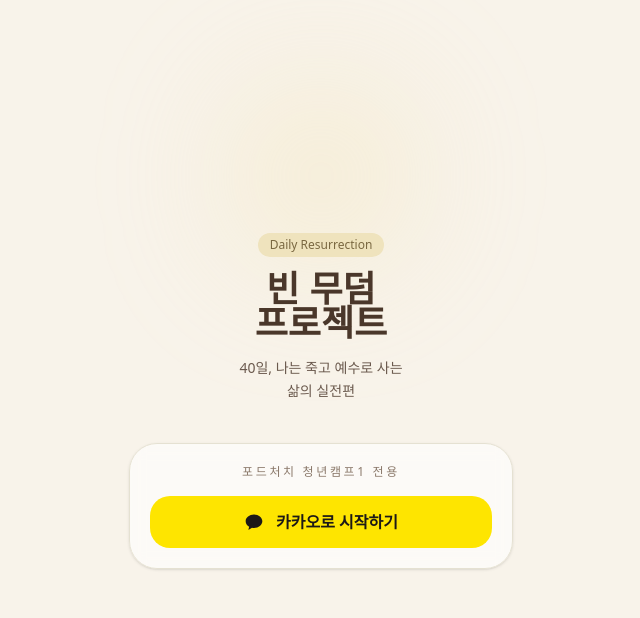
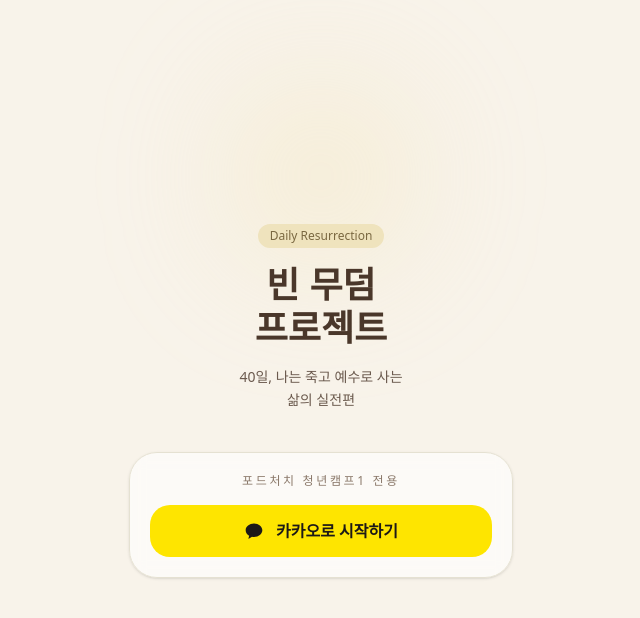
Before and after one commit to wanja727/daily-epitaph, a Next.js app: page /login in a window 1280 px wide. Shown: the top 618 px of the page, without its empty margins (319-959 px from the left). Built offline with nearby package versions, Linux system fonts and the light colour scheme; no server answers.

Commit message:
fix: 로그인 페이지 제목의 줄 간격 수정

```diff
--- a/app/(public)/login/page.tsx
+++ b/app/(public)/login/page.tsx
@@ -16,7 +16,7 @@ export default async function LoginPage() {
           <span className="inline-flex rounded-full px-3 py-1 text-xs bg-gold-light text-[#7A6841]">
             Daily Resurrection
           </span>
-          <h1 className="text-[36px] leading-[0.95] font-heading font-bold text-brown-dark">
+          <h1 className="text-[36px] leading-[1.2] font-heading font-bold text-brown-dark">
             빈 무덤
             <br />
             프로젝트
```
